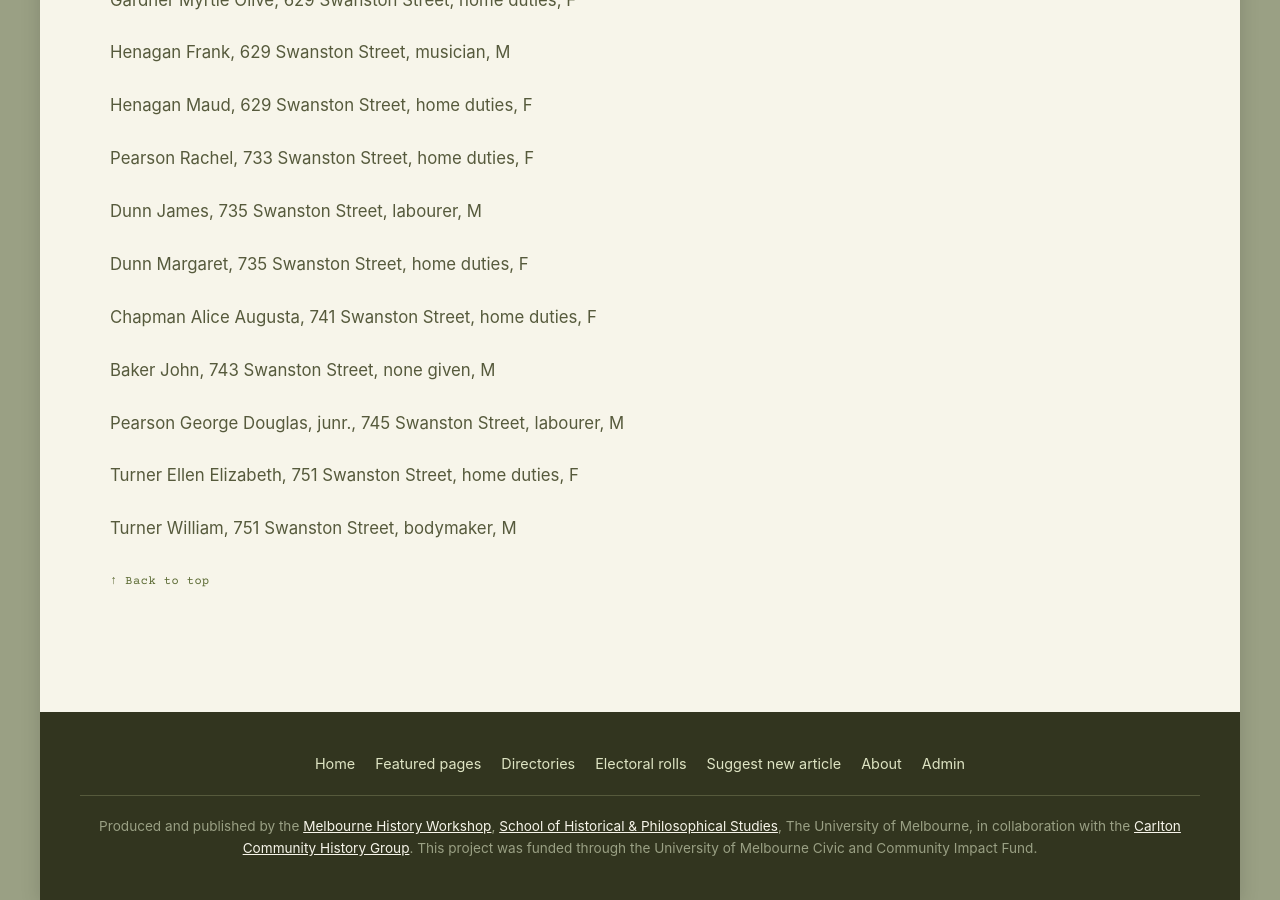
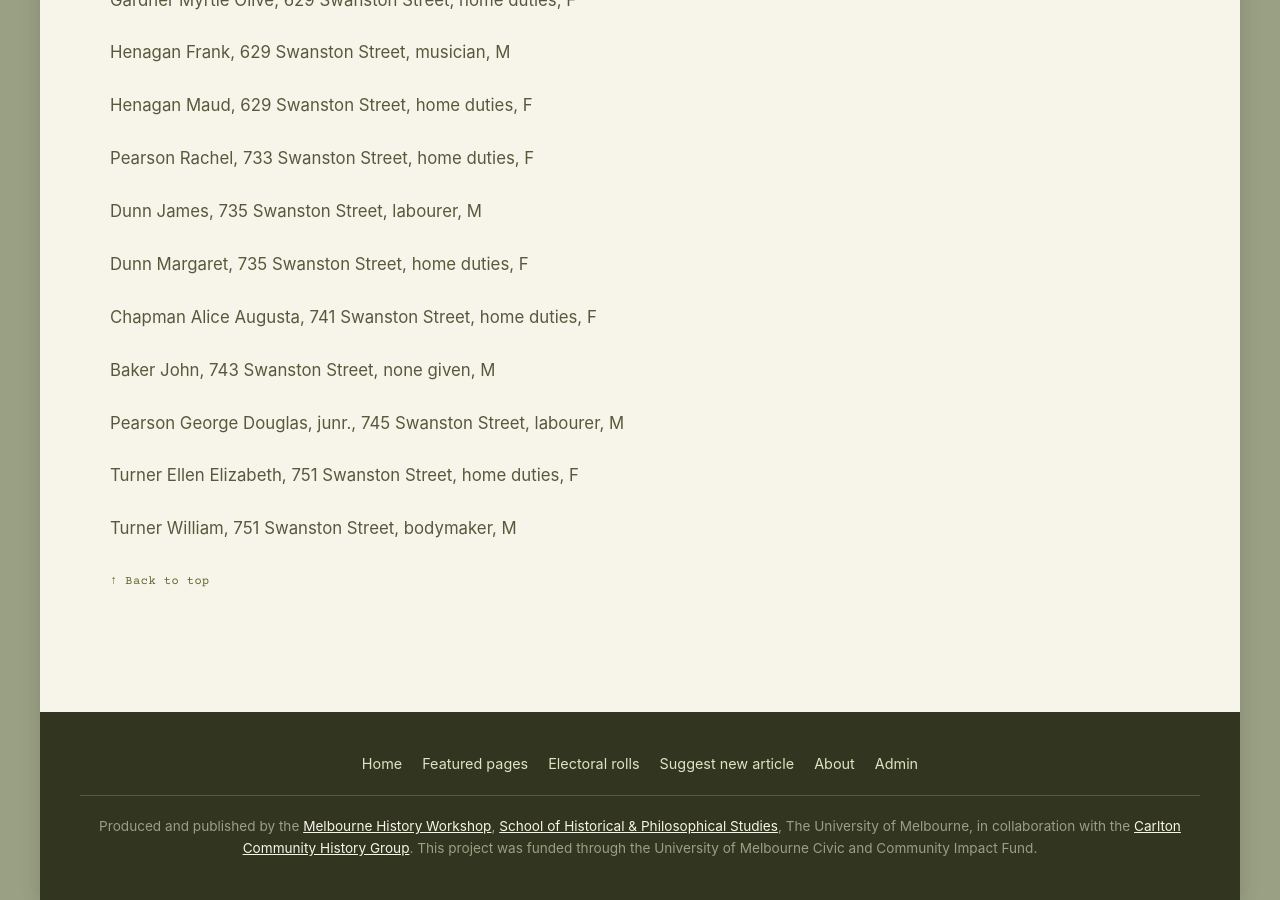
Before and after one commit to historicalesque/carlton, a Jekyll site: the page built from electoral-rolls.md, in a window 1280 px wide and 900 px high, scrolled down 90365 px. Built offline with Jekyll 4.4.1, drawn with Linux system fonts in a browser that asks for light colours.

Commit message:
Remove the Directories listing page
The directory data has grown too large for one listing page to be useful.
Remove directories.md, its _config.yml scope, the footer link and the
directories branch in facet-list.html, and update the README. The
directory data files stay; Search and entry pages still use them.

Co-Authored-By: Claude Opus 5.5 <noreply@anthropic.com>
Claude-Session: https://claude.ai/code/session_01K3Aas21bkedEp8pTZKsx3w

```diff
--- a/_config.yml
+++ b/_config.yml
@@ -37,9 +37,3 @@ defaults:
     values:
       layout: facet-list
       facet: "electoral-rolls"
-
-  - scope:
-      path: "directories.md"
-    values:
-      layout: facet-list
-      facet: "directories"
--- a/_layouts/default.html
+++ b/_layouts/default.html
@@ -77,7 +77,6 @@
                 <ul class="footer-links">
                     <li><a href="index">Home</a></li>
                     <li><a href="aToZ">Featured pages</a></li>
-                    <li><a href="directories">Directories</a></li>
                     <li><a href="electoral-rolls">Electoral rolls</a></li>
                     <li><a href="new">Suggest new article</a></li>
                     <li><a href="about">About</a></li>
--- a/_layouts/facet-list.html
+++ b/_layouts/facet-list.html
@@ -12,7 +12,7 @@ document.addEventListener('DOMContentLoaded', () => {
   const targetElement = container.querySelector('p.loading');
   // Inject the Liquid Front Matter variable into JavaScript
   const pageFacet = "{{ page.facet }}".toLowerCase().trim();
-  const source = { directories: 'Directory', 'electoral-rolls': 'Electoral roll' }[pageFacet]; // anything else: show all
+  const source = { 'electoral-rolls': 'Electoral roll' }[pageFacet]; // anything else: show all
 
   const createSlug = (str) => String(str).toLowerCase().replace(/[^a-z0-9]+/g, '-').replace(/(^-|-$)/g, '');
 
```
Also changed, not shown: directories.md (deleted, +0 -6 lines), README.md.
